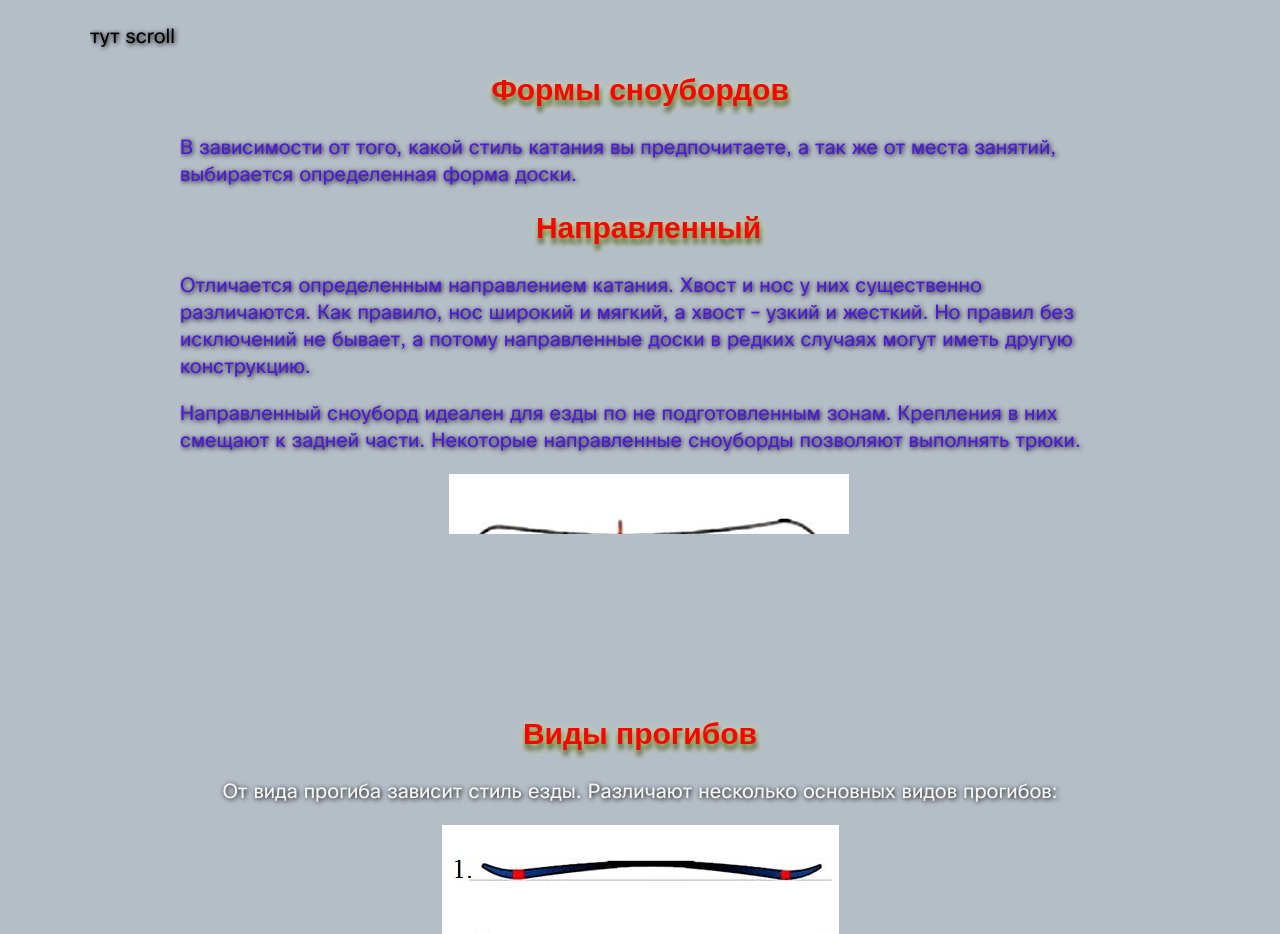
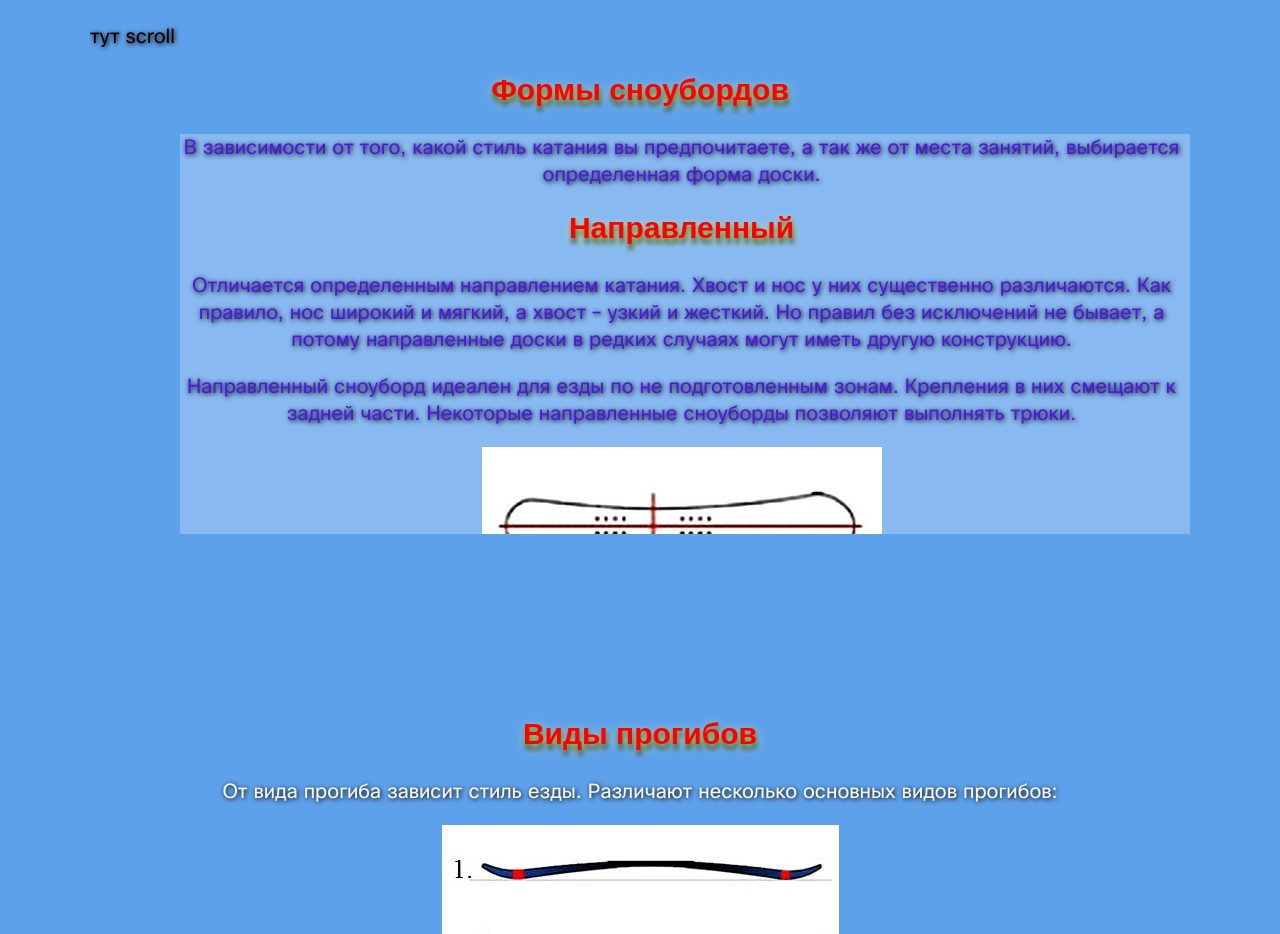
Before and after one commit to Vovcnik/lesson__5, a plain HTML site: page index.html in a window 1280 px wide. Shown: the part 1880-2814 px from the top of the page. Drawn offline with Linux system fonts and the light colour scheme.

Commit message:
Add files via upload

```diff
--- a/css/style.css
+++ b/css/style.css
@@ -46,7 +46,7 @@ body {
     font-family: 'Cisco Sans';
     font-size: 20px;
     font-weight: normal;
-    background-color: rgba(155, 166, 179, 0.733);
+    background-color: rgba(54, 137, 231, 0.795);
     color: whitesmoke;
     text-shadow: 1px 1px 5px #000;
 }
@@ -135,7 +135,12 @@ img {
     overflow: auto;
     height: 400px;
     margin: 0px -21px 150px 90px;
-    padding: 0px 94px 0px 0px;
+    padding: 0px 28px 0px 0px;
+    background-color: rgba(255, 255, 255, 0.26);
+}
+
+.item__scroll p {
+    text-align: center;
 }
 
 .item__deflection span,
```
